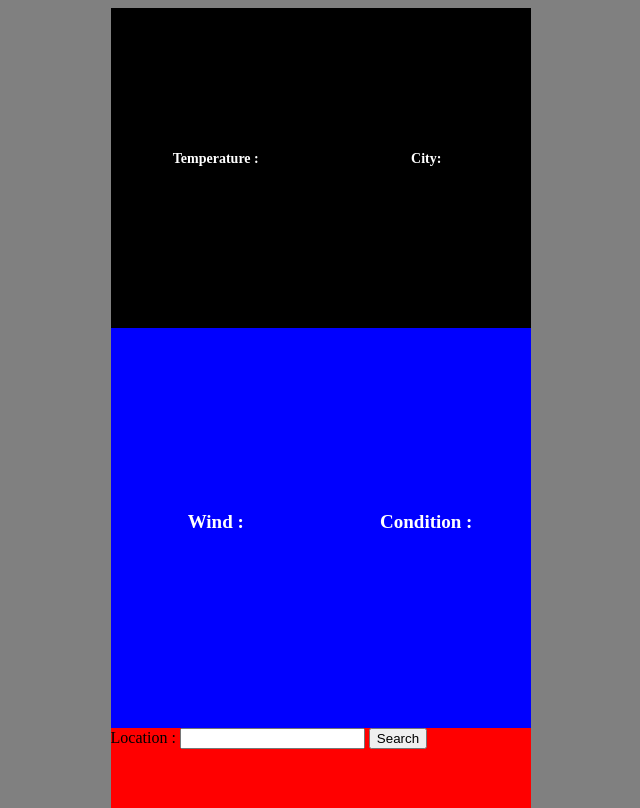
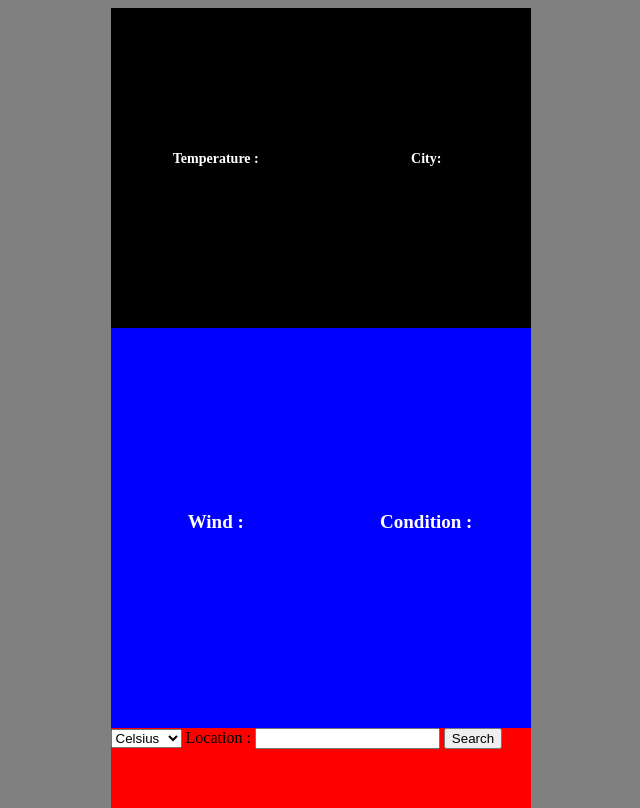
Before and after one commit to trox115/weather, a plain HTML site: page index.html in a window 1280 px wide. Shown: the whole page, without its empty margins (319-959 px from the left). Drawn offline with Linux system fonts and the light colour scheme; no server answers.

Commit message:
Added Celsius or fahrneit call

```diff
--- a/index.html
+++ b/index.html
@@ -31,6 +31,10 @@
         </div>
 
         <div class="weather-footer">
+          <select class="units">
+            <option value="celsius">Celsius</option>
+            <option value="Fahrneit">Fahrneit</option>
+          </select>
           <label for="city-name"> Location : </label>
           <input id="city-name" name="city-name" />
           <button id="search">Search</button>
```
Also changed, not shown: main.js (+1 -1 lines).
